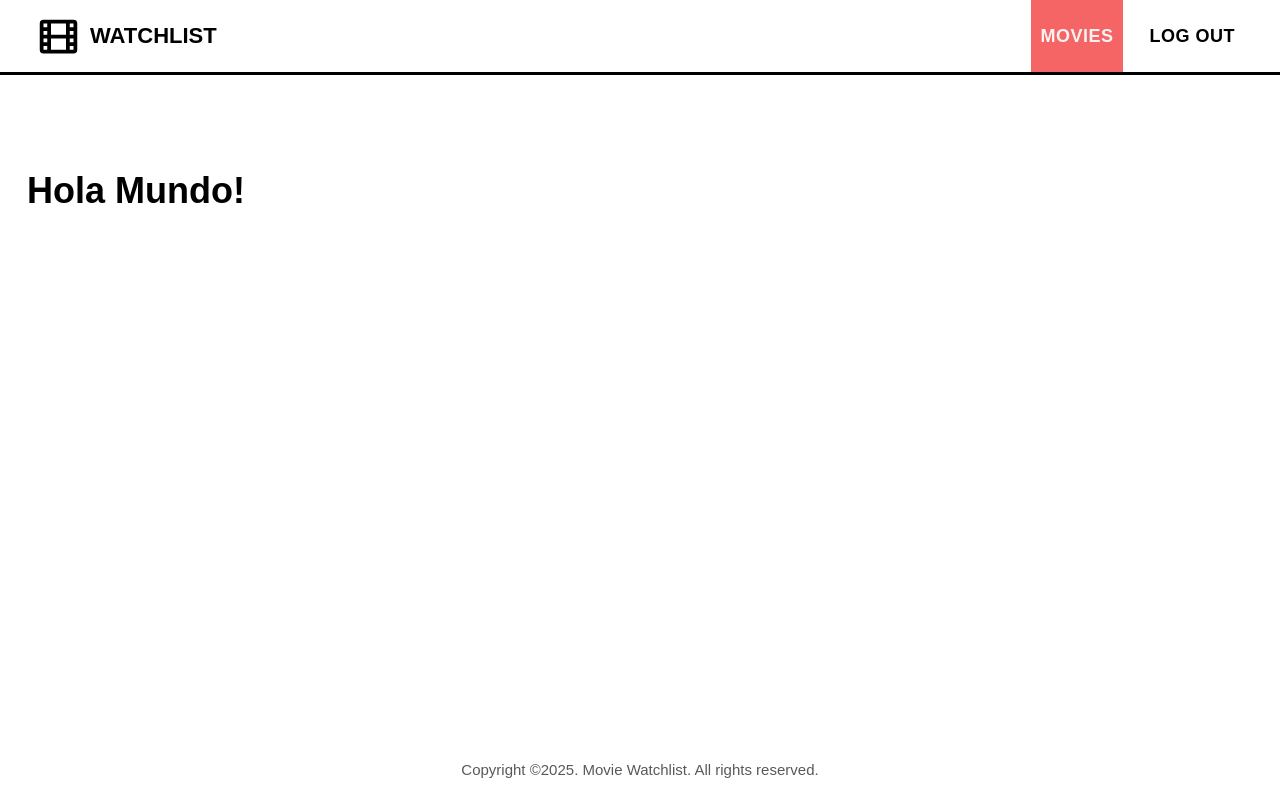
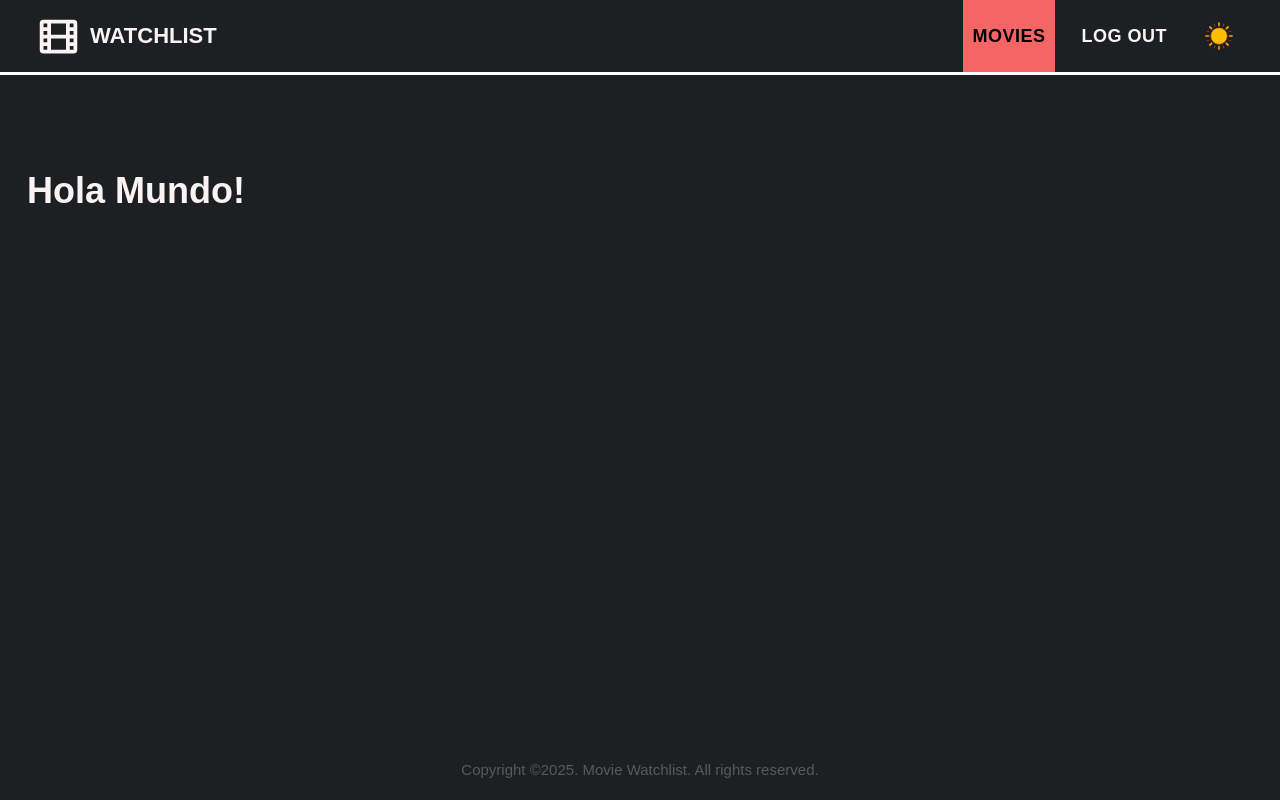
Before and after one commit to Socrates-Programmer/WATCHLIST, a Flask app: page / in a window 1280 px wide. Run offline with Flask 3, Linux system fonts and the light colour scheme; the visitor is signed in with stand-in values (Sample User, id 1).

Commit message:
Dark-mode added

```diff
--- a/movie_library/routes.py
+++ b/movie_library/routes.py
@@ -1,4 +1,4 @@
-from flask import Blueprint, render_template
+from flask import Blueprint, render_template, session, redirect, request
 
 pages = Blueprint(
     "pages", __name__, template_folder = "templates", static_folder = "static"
@@ -11,3 +11,14 @@ def index():
         "index.html",
         title = "Movies Watchlist",
         )
+
+@pages.get("/toggle-theme")
+def toggle_theme():
+    current_theme = session.get("theme")
+    if current_theme == "dark":
+        session["theme"] = "light"
+
+    else:
+        session["theme"] = "dark"
+
+    return redirect(request.args.get("current_page"))
--- a/movie_library/static/css/main.css
+++ b/movie_library/static/css/main.css
@@ -9,6 +9,19 @@
     --tag-colour: #e5e5e5;
 
     --border: 3px solid #000;
+}
+
+:root.dark-mode {
+    --text-dark: #fbf2f2;
+    --text-light: #000;
+    --text-muted: #595959;
+
+    --background-color: #1c2023;
+    --accent-colour: #f56565;
+    --accent-colour-2: #3bb54a;
+    --tag-colour: var(--accent-colour-2);
+
+    --border: 3px solid #fff;
 }
 
 .button {
@@ -23,6 +36,11 @@
 .form__field,
 .nav__link {
     --border: 3px solid #f56565;
+}
+
+.nav__icon {
+    width: 32px;
+    height: 32px;
 }
 
 html {
--- a/movie_library/templates/layout.html
+++ b/movie_library/templates/layout.html
@@ -2,7 +2,7 @@
 {% from "macros/footer.html" import footer %}
 
 <!DOCTYPE html>
-<html lang="en">
+<html lang="en" class="{{ 'dark-mode' if session.get('theme') == 'dark'}}">
 <head>
     <meta charset="UTF-8">
     <meta name="viewport" content="width=device-width, initial-scale=1.0">
--- a/movie_library/templates/macros/nav.html
+++ b/movie_library/templates/macros/nav.html
@@ -1,3 +1,5 @@
+{% from "macros/svgs.html" import sun, moon %}
+
 {% macro header(email, theme) %}
 
 <header class="header">
@@ -28,6 +30,18 @@
                     <span class="nav__item">Log out</span>
                 </a>
             {% endif %}
+
+            <a href="{{ url_for('pages.toggle_theme', current_page=request.path) }}" class="nav__link">
+                <span class="nav__item">
+                    {% if theme == "dark" %}
+                        {{ sun(nav__icon) }}
+                    {% else %}
+                        {{ moon(nav__icon) }}
+                    {% endif %}
+
+                </span>
+            </a>
+
         </nav>
     </div>
 </header>
--- /dev/null
+++ b/movie_library/templates/macros/svgs.html
@@ -0,0 +1,112 @@
+{% macro star(class_) %}
+<svg viewBox="0 0 24 24" fill="none" xmlns="http://www.w3.org/2000/svg" class="{{ class_ }}">
+    <path d="M18.483 16.767C17.847 16.92 17.183 17 16.5 17 11.806 17 8 13.194 8 8.5a7.05 7.05 0 01.118-1.419c-.038.035-.075.067-.115.097-.28.213-.63.292-1.33.45L6.04 7.772C3.58 8.329 2.35 8.607 2.057 9.548c-.293.94.545 1.92 2.222 3.88l.434.507c.477.558.715.837.822 1.182.107.345.07.717-.002 1.461l-.066.677c-.253 2.616-.38 3.924.386 4.506.766.582 1.917.052 4.22-1.008l.596-.274c.655-.301.982-.451 1.329-.451s.674.15 1.329.451l.596.274c2.303 1.06 3.454 1.59 4.22 1.008.766-.582.64-1.89.387-4.506l-.047-.487z" fill="#1C274C"/>
+    <path opacity="0.5" d="M9.153 5.408l-.328.588c-.36.646-.54.969-.821 1.182.038-.035.075-.067.115-.097A7.05 7.05 0 007.999 8.5C8 13.194 11.805 17 16.5 17c.683 0 1.347-.081 1.983-.233l-.018-.19c-.072-.744-.108-1.116-.001-1.461.107-.345.345-.624.822-1.182l.434-.507c1.677-1.96 2.515-2.94 2.223-3.88-.293-.94-1.522-1.218-3.982-1.774l-.636-.144c-.699-.158-1.049-.237-1.33-.45-.28-.213-.46-.536-.82-1.182l-.328-.588C13.58 3.136 12.947 2 12 2c-.947 0-1.58 1.136-2.847 3.408z" fill="#1C274C"/>
+</svg>
+{% endmacro %}
+
+{% macro pencil(class_) %}
+<svg viewBox="0 0 16 16" fill="none" xmlns="http://www.w3.org/2000/svg" class="{{ class_ }}">
+    <path d="M13 0l3 3-7 7H6V7l7-7zM1 1v14h14V9h-2v4H3V3h4V1H1z" fill="#000"/>
+</svg>
+{% endmacro %}
+
+{% macro sun(class_) %}
+<svg version="1.1" id="Sun" xmlns="http://www.w3.org/2000/svg" xmlns:xlink="http://www.w3.org/1999/xlink" x="0px" y="0px" viewBox="0 0 512 512" style="enable-background:new 0 0 512 512;" xml:space="preserve" width="32px" height="32px">
+    <style type="text/css">
+        .st0{fill:#FFBE00;}
+        .st1{fill:#E95D0F;}
+    </style>
+    <title>Icon_Sun</title>
+    <g>
+        <circle class="st0" cx="255.6" cy="256" r="130"></circle>
+        <path class="st0" d="M256,38L256,38c6.9,0,12.5,5.6,12.5,12.5v35c0,6.9-5.6,12.5-12.5,12.5l0,0c-6.9,0-12.5-5.6-12.5-12.5v-35
+            C243.5,43.6,249.1,38,256,38z"></path>
+        <path class="st1" d="M256,102c-9.1,0-16.5-7.4-16.5-16.5v-35c0-9.1,7.4-16.5,16.5-16.5s16.5,7.4,16.5,16.5v35
+            C272.5,94.6,265.1,102,256,102z M256,42c-4.7,0-8.5,3.8-8.5,8.5v35c0,4.7,3.8,8.5,8.5,8.5s8.5-3.8,8.5-8.5v-35
+            C264.5,45.8,260.7,42,256,42z"></path>
+        <path class="st0" d="M101.8,101.8L101.8,101.8c4.9-4.9,12.8-4.9,17.7,0l24.7,24.7c4.9,4.9,4.9,12.8,0,17.7l0,0
+            c-4.9,4.9-12.8,4.9-17.7,0l-24.7-24.7C97,114.6,97,106.7,101.8,101.8z"></path>
+        <path class="st1" d="M135.4,151.9c-4.4,0-8.6-1.7-11.7-4.8L99,122.4c-6.5-6.5-6.5-16.9,0-23.4s16.9-6.5,23.4,0l24.8,24.8
+            c6.4,6.5,6.4,16.9,0,23.3l0,0C144,150.2,139.8,151.9,135.4,151.9z M110.7,102.2c-4.7,0-8.5,3.8-8.5,8.5c0,2.3,0.9,4.4,2.5,6
+            l24.8,24.7c3.5,3.1,8.9,2.8,12-0.7c2.9-3.2,2.9-8.1,0-11.3l-24.7-24.8C115.1,103.1,112.9,102.2,110.7,102.2L110.7,102.2z"></path>
+        <path class="st0" d="M38,256L38,256c0-6.9,5.6-12.5,12.5-12.5h35c6.9,0,12.5,5.6,12.5,12.5l0,0c0,6.9-5.6,12.5-12.5,12.5h-35
+            C43.6,268.5,38,262.9,38,256z"></path>
+        <path class="st1" d="M85.5,272.5h-35c-9.1,0-16.5-7.4-16.5-16.5s7.4-16.5,16.5-16.5h35c9.1,0,16.5,7.4,16.5,16.5
+            S94.6,272.5,85.5,272.5z M50.5,247.5c-4.7,0-8.5,3.8-8.5,8.5s3.8,8.5,8.5,8.5h35c4.7,0,8.5-3.8,8.5-8.5s-3.8-8.5-8.5-8.5H50.5z"></path>
+        <path class="st0" d="M101.9,410.1L101.9,410.1c-4.9-4.9-4.9-12.8,0-17.7l24.7-24.7c4.9-4.9,12.8-4.9,17.7,0l0,0
+            c4.9,4.9,4.9,12.8,0,17.7l-24.7,24.7C114.6,415,106.7,415,101.9,410.1z"></path>
+        <path class="st1" d="M110.7,417.8c-9.1,0-16.5-7.3-16.5-16.5c0-4.4,1.7-8.6,4.8-11.7l24.8-24.8c6.5-6.4,16.9-6.4,23.3,0l0,0
+            c6.4,6.5,6.4,16.9,0,23.3L122.4,413C119.3,416.1,115.1,417.8,110.7,417.8z M135.4,368.1c-2.3,0-4.4,0.9-6,2.5l-24.8,24.8
+            c-3.5,3.1-3.8,8.5-0.7,12s8.5,3.8,12,0.7c0.2-0.2,0.5-0.5,0.7-0.7l24.7-24.8c3.3-3.3,3.3-8.7,0-12
+            C139.8,368.9,137.7,368,135.4,368.1L135.4,368.1z"></path>
+        <path class="st0" d="M256,474L256,474c-6.9,0-12.5-5.6-12.5-12.5v-35c0-6.9,5.6-12.5,12.5-12.5l0,0c6.9,0,12.5,5.6,12.5,12.5v35
+            C268.5,468.4,262.9,474,256,474z"></path>
+        <path class="st1" d="M256,478c-9.1,0-16.5-7.4-16.5-16.5v-35c0-9.1,7.4-16.5,16.5-16.5s16.5,7.4,16.5,16.5v35
+            C272.5,470.6,265.1,478,256,478z M256,418c-4.7,0-8.5,3.8-8.5,8.5v35c0,4.7,3.8,8.5,8.5,8.5s8.5-3.8,8.5-8.5v-35
+            C264.5,421.8,260.7,418,256,418z"></path>
+        <path class="st0" d="M410.1,410.2L410.1,410.2c-4.9,4.9-12.8,4.9-17.7,0l-24.7-24.7c-4.9-4.9-4.9-12.8,0-17.7l0,0
+            c4.9-4.9,12.8-4.9,17.7,0l24.7,24.7C415,397.4,415,405.3,410.1,410.2z"></path>
+        <path class="st1" d="M401.3,417.8c-4.4,0-8.6-1.7-11.7-4.8l-24.8-24.8c-6.4-6.5-6.4-16.9,0-23.3l0,0c6.5-6.4,16.9-6.4,23.3,0
+            l24.8,24.7c6.4,6.4,6.5,16.9,0,23.3C409.9,416.1,405.7,417.8,401.3,417.8L401.3,417.8z M370.5,370.5c-3.3,3.3-3.3,8.7,0,12
+            l24.8,24.8c3.5,3.1,8.9,2.8,12-0.7c2.9-3.2,2.9-8.1,0-11.3l-24.8-24.8C379.2,367.3,373.9,367.3,370.5,370.5z"></path>
+        <path class="st0" d="M474,256L474,256c0,6.9-5.6,12.5-12.5,12.5h-35c-6.9,0-12.5-5.6-12.5-12.5l0,0c0-6.9,5.6-12.5,12.5-12.5h35
+            C468.4,243.5,474,249.1,474,256z"></path>
+        <path class="st1" d="M461.5,272.5h-35c-9.1,0-16.5-7.4-16.5-16.5s7.4-16.5,16.5-16.5h35c9.1,0,16.5,7.4,16.5,16.5
+            S470.6,272.5,461.5,272.5z M426.5,247.5c-4.7,0-8.5,3.8-8.5,8.5s3.8,8.5,8.5,8.5l0,0h35c4.7,0,8.5-3.8,8.5-8.5s-3.8-8.5-8.5-8.5
+            H426.5z"></path>
+        <path class="st0" d="M410.2,101.9L410.2,101.9c4.9,4.9,4.9,12.8,0,17.7l-24.7,24.7c-4.9,4.9-12.8,4.9-17.7,0l0,0
+            c-4.9-4.9-4.9-12.8,0-17.7l24.7-24.7C397.4,97,405.3,97,410.2,101.9z"></path>
+        <path class="st1" d="M376.6,151.9c-4.4,0-8.6-1.7-11.7-4.8l0,0c-6.4-6.5-6.4-16.9,0-23.3L389.6,99c6.5-6.5,16.9-6.5,23.4,0
+            s6.5,16.9,0,23.4l0,0l-24.8,24.8C385.1,150.2,380.9,151.9,376.6,151.9z M370.6,141.4c3.3,3.3,8.7,3.3,12,0l24.8-24.8
+            c3.5-3.1,3.8-8.5,0.7-12c-3.1-3.5-8.5-3.8-12-0.7c-0.2,0.2-0.5,0.5-0.7,0.7l-24.8,24.8C367.3,132.8,367.3,138.1,370.6,141.4z"></path>
+        <path class="st1" d="M256,390c-73.9,0-134-60.1-134-134s60.1-134,134-134c22.1,0,43.8,5.4,63.3,15.9c1.9,1.1,2.6,3.5,1.6,5.4
+            c-1,1.9-3.4,2.6-5.4,1.6c-61.3-32.8-137.6-9.7-170.5,51.6s-9.7,137.6,51.6,170.5s137.6,9.7,170.5-51.6
+            c20.1-37.6,19.9-82.7-0.7-120.1c-1.1-1.9-0.5-4.3,1.4-5.5s4.3-0.5,5.5,1.4c0.1,0.1,0.1,0.2,0.2,0.3c10.9,19.8,16.6,42,16.6,64.6
+            C390,329.9,329.9,390,256,390z"></path>
+        <path class="st1" d="M355.1,178.2c-6.4-8.1-13.7-15.4-21.8-21.7l4.9-6.3c8.6,6.7,16.4,14.5,23.2,23.1L355.1,178.2z"></path>
+
+            <rect x="425.6" y="302.7" transform="matrix(0.3827 -0.9239 0.9239 0.3827 -37.7645 599.2742)" class="st1" width="8" height="50.4"></rect>
+
+            <rect x="78.4" y="158.9" transform="matrix(0.3827 -0.9239 0.9239 0.3827 -119.2026 189.8231)" class="st1" width="8" height="50.4"></rect>
+
+            <rect x="404.3" y="180.1" transform="matrix(0.9239 -0.3827 0.3827 0.9239 -37.7615 178.3998)" class="st1" width="50.4" height="8"></rect>
+
+            <rect x="57.2" y="323.9" transform="matrix(0.9239 -0.3827 0.3827 0.9239 -119.2042 56.505)" class="st1" width="50.4" height="8"></rect>
+
+            <rect x="302.7" y="78.4" transform="matrix(0.3827 -0.9239 0.9239 0.3827 126.245 353.8142)" class="st1" width="50.4" height="8"></rect>
+
+            <rect x="158.9" y="425.6" transform="matrix(0.3827 -0.9239 0.9239 0.3827 -283.1999 435.2615)" class="st1" width="50.4" height="8"></rect>
+
+            <rect x="180.1" y="57.2" transform="matrix(0.9239 -0.3827 0.3827 0.9239 -17.5331 76.7326)" class="st1" width="8" height="50.4"></rect>
+
+            <rect x="323.9" y="404.3" transform="matrix(0.9239 -0.3827 0.3827 0.9239 -139.428 158.1753)" class="st1" width="8" height="50.4"></rect>
+    </g>
+    </svg>
+    {% endmacro %}
+
+{% macro moon(class_) %}
+<svg xmlns="http://www.w3.org/2000/svg" xml:space="preserve" width="32px" height="32px" version="1.1" style="shape-rendering:geometricPrecision; text-rendering:geometricPrecision; image-rendering:optimizeQuality; fill-rule:evenodd; clip-rule:evenodd" viewBox="0 0 1706.66 1706.66" xmlns:xlink="http://www.w3.org/1999/xlink" xmlns:xodm="http://www.corel.com/coreldraw/odm/2003">
+    <defs>
+     <style type="text/css">
+
+       .fil0 {fill:black}
+       .fil2 {fill:#008EB2}
+       .fil1 {fill:#CCCCCC}
+
+     </style>
+    </defs>
+    <g id="Layer_x0020_1">
+     <metadata id="CorelCorpID_0Corel-Layer"></metadata>
+     <path class="fil0" d="M1560.55 473.12l-418.47 0c-91.94,0 -134.14,-98.56 -63.89,-148.61 5.79,-63.67 72.63,-109.61 148.06,-103.2 40.23,-102.76 215.91,-101.44 254.58,1.81 80.74,-14.67 161.67,36.69 161.67,110 0,2.64 -0.14,5.28 -0.28,7.78 11.39,14.03 17.5,30.69 17.5,47.92 -0.13,46.53 -44.58,84.31 -99.16,84.31zm-349.03 -212.5c-52.07,0 -94.53,32.66 -93.75,74.44 0.44,23.67 -34.72,20.37 -34.72,53.75 0,24.03 27.08,44.31 59.03,44.31l418.47 0c46.2,0 77.76,-40.85 46.53,-71.25 -9.61,-9.35 -4.86,-18.07 -4.86,-28.89 0,-52.76 -69.42,-86.34 -129.86,-66.81 -12.11,3.91 -24.3,-4.2 -25.97,-16.39 -11.61,-84.31 -170.95,-86.72 -186.25,-2.64 -4.48,24.59 -30.86,13.47 -48.61,13.47z"></path>
+     <path class="fil0" d="M1260.97 1053.26l-157.78 0c-17.85,0 -26.62,-21.72 -14.17,-34.17l115.28 -115.28 -112.23 0c-26.3,0 -26.3,-40 0,-40l160.56 0c17.85,0 26.62,21.72 14.17,34.17l-115.28 115.28 109.45 -0c26.31,0 26.31,40 0,40z"></path>
+     <path class="fil0" d="M1473.75 907.15l-157.78 0c-17.85,0 -26.62,-21.72 -14.17,-34.17l115.28 -115.28 -112.22 0c-26.35,0 -26.35,-40 0,-40l160.56 0c17.85,0 26.62,21.72 14.17,34.17l-115.28 115.28 109.45 -0c26.23,0 26.39,40 0,40z"></path>
+     <path class="fil0" d="M1686.66 760.9l-157.78 0c-17.85,0 -26.62,-21.72 -14.17,-34.17l115.28 -115.28 -112.22 0c-26.35,0 -26.35,-40 0,-40l160.56 0c17.85,0 26.62,21.72 14.17,34.17l-115.28 115.28 109.44 -0c26.33,0 26.33,40 0,40z"></path>
+     <path class="fil0" d="M517.5 1466.31l-418.47 0c-91.94,0 -134.14,-98.56 -63.89,-148.61 5.79,-63.67 72.63,-109.61 148.06,-103.2 40.23,-102.76 215.91,-101.44 254.58,1.81 80.74,-14.67 161.67,36.69 161.67,110 0,2.64 -0.14,5.28 -0.28,7.92 11.39,14.03 17.5,30.69 17.5,47.92 -0.14,46.39 -44.58,84.17 -99.17,84.17zm-349.03 -212.5c-52.07,0 -94.53,32.66 -93.75,74.44 0.44,23.67 -34.72,20.37 -34.72,53.75 0,24.03 27.08,44.31 59.03,44.31l418.47 0c46.43,0 77.68,-40.93 46.53,-71.25 -9.58,-9.33 -4.72,-17.8 -4.72,-28.89 0,-52.76 -69.42,-86.34 -129.86,-66.81 -12.14,3.93 -24.32,-4.25 -25.97,-16.39 -11.44,-84.26 -170.94,-86.77 -186.25,-2.64 -4.48,24.6 -30.9,13.47 -48.75,13.47z"></path>
+     <path class="fil1" d="M360.18 1145.99c34.7,11.29 64.27,34.76 77.59,70.32 80.74,-14.67 161.67,36.69 161.67,110 0,2.64 -0.14,5.28 -0.28,7.92 0.38,1.18 35.26,40.2 5.85,87.34 -11.24,17.93 -29.83,32.04 -52.38,39.33 264.74,122.94 582.44,54.78 777.5,-160.7 -494.08,-94.93 -715.28,-659.56 -418.75,-1064.86 -102.5,-8.61 -206.81,6.53 -303.89,44.72 -348.54,137.11 -521.82,532.71 -364.61,872.54 37.74,-17.78 78.15,-18.54 117.3,-6.62z"></path>
+     <path class="fil2" d="M1142.08 433.12l418.47 0c46.2,0 77.76,-40.85 46.53,-71.25 -9.61,-9.35 -4.86,-18.07 -4.86,-28.89 0,-52.76 -69.42,-86.34 -129.86,-66.81 -12.11,3.91 -24.3,-4.2 -25.97,-16.39 -11.61,-84.31 -170.95,-86.72 -186.25,-2.64 -4.48,24.59 -30.86,13.47 -48.61,13.47 -52.07,0 -94.53,32.66 -93.75,74.44 0.44,23.67 -34.72,20.37 -34.72,53.75 0,24.03 27.08,44.31 59.03,44.31z"></path>
+     <path class="fil2" d="M559.3 1326.18c0,-52.76 -69.42,-86.34 -129.86,-66.81 -12.14,3.93 -24.32,-4.25 -25.97,-16.39 -11.44,-84.26 -170.94,-86.77 -186.25,-2.64 -4.48,24.6 -30.9,13.47 -48.75,13.47 -52.07,0 -94.53,32.66 -93.75,74.44 0.44,23.67 -34.72,20.37 -34.72,53.75 0,24.03 27.08,44.31 59.03,44.31l418.47 0c46.43,0 77.68,-40.93 46.53,-71.25 -9.58,-9.33 -4.72,-17.8 -4.72,-28.89z"></path>
+     <path class="fil0" d="M829.02 1562.01c-124.31,0 -247.08,-33.06 -356.81,-98.47 -17.39,-10.31 -9.91,-37.22 10.28,-37.22l35 -0c46.44,-0 77.67,-40.94 46.53,-71.25 -9.59,-9.33 -4.72,-17.9 -4.72,-28.89 0,-52.76 -69.42,-86.34 -129.86,-66.81 -12.14,3.93 -24.32,-4.25 -25.97,-16.39 -8.03,-59.14 -101.06,-86.5 -157.22,-45.56 -9.91,7.22 -23.98,3.67 -29.58,-7.22 -183.22,-355.98 -5.39,-797.35 376.25,-947.36 114.44,-45 238.47,-60 358.75,-43.19 15.24,2.11 22.62,20.34 12.78,32.5 -147.36,180.97 -186.94,425.42 -103.47,637.92 83.61,212.5 279.03,364.31 510.28,396.53 15.23,2.11 22.63,20.33 12.78,32.5 -134.44,166.07 -342.63,262.92 -555,262.92zm-276.39 -101.11c264.74,122.94 582.44,54.78 777.5,-160.7 -494.08,-94.93 -715.28,-659.56 -418.75,-1064.86 -102.5,-8.61 -206.81,6.53 -303.89,44.72l0 0c-348.67,137.17 -521.94,533 -364.44,872.91 72.16,-35.09 168.42,-6.89 194.72,63.33 80.74,-14.67 161.67,36.69 161.67,110 0,2.64 -0.14,5.28 -0.28,7.92 11.39,14.03 17.5,30.69 17.5,47.92 -0.13,35.83 -26.66,66.67 -64.02,78.75zm47.5 -1199.44l0 0z"></path>
+    </g>
+   </svg>
+{% endmacro %}
```
